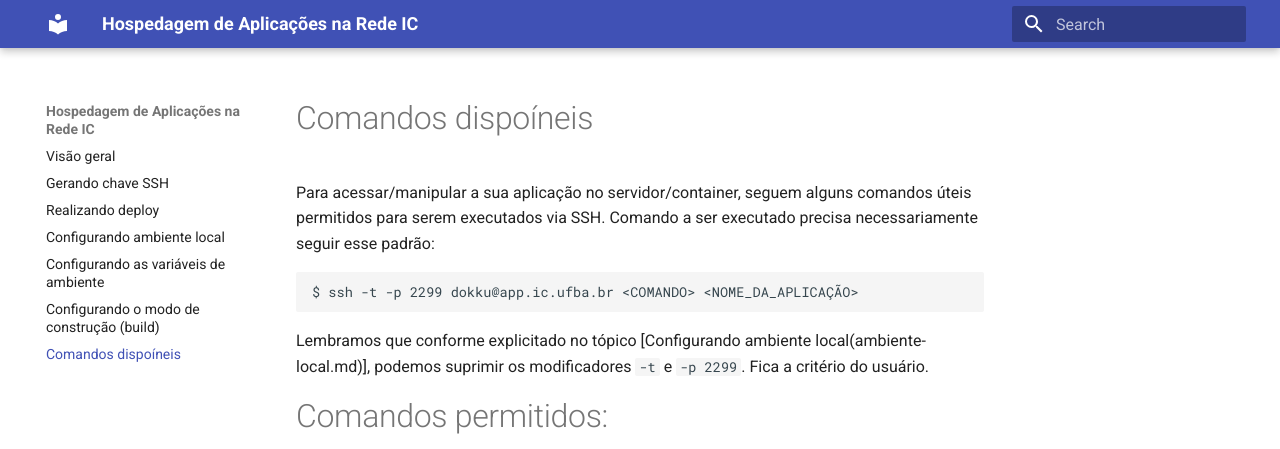
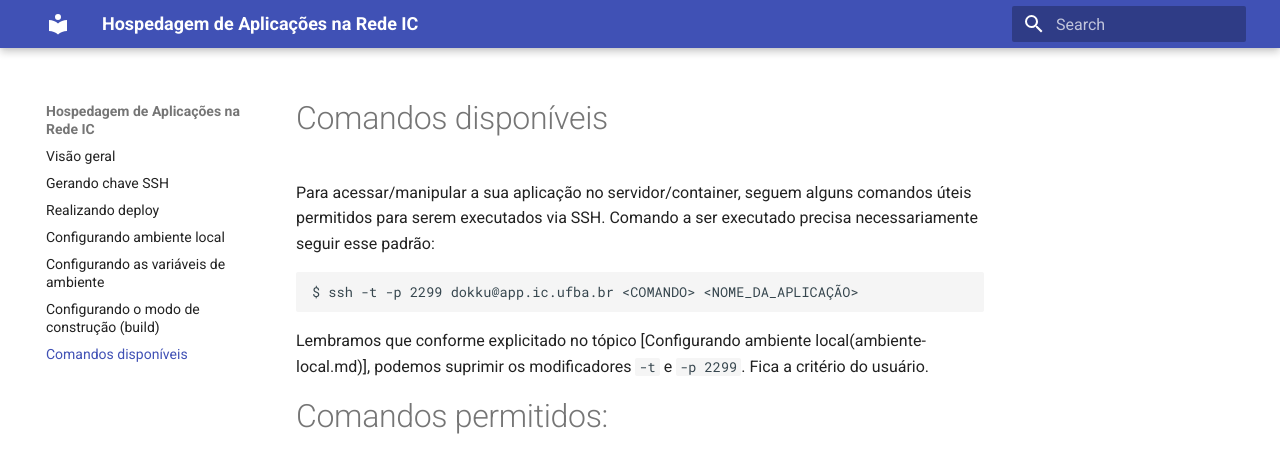
Before and after one commit to graco-ufba/app, an MkDocs documentation site: the page built from docs/comandos-permitidos.md, in a window 1280 px wide and 900 px high. Shown: the top 449 px of the window. Built offline with MkDocs 1.6.1 and Material for MkDocs 9.7.7, drawn with Linux system fonts in a browser that asks for light colours.

Commit message:
Update comandos-permitidos.md

```diff
--- a/docs/comandos-permitidos.md
+++ b/docs/comandos-permitidos.md
@@ -1,4 +1,4 @@
-# Comandos dispoíneis
+# Comandos disponíveis
 
 Para acessar/manipular a sua aplicação no servidor/container, seguem alguns comandos úteis permitidos para serem executados via SSH. Comando a ser executado precisa necessariamente seguir esse padrão:
 
```
